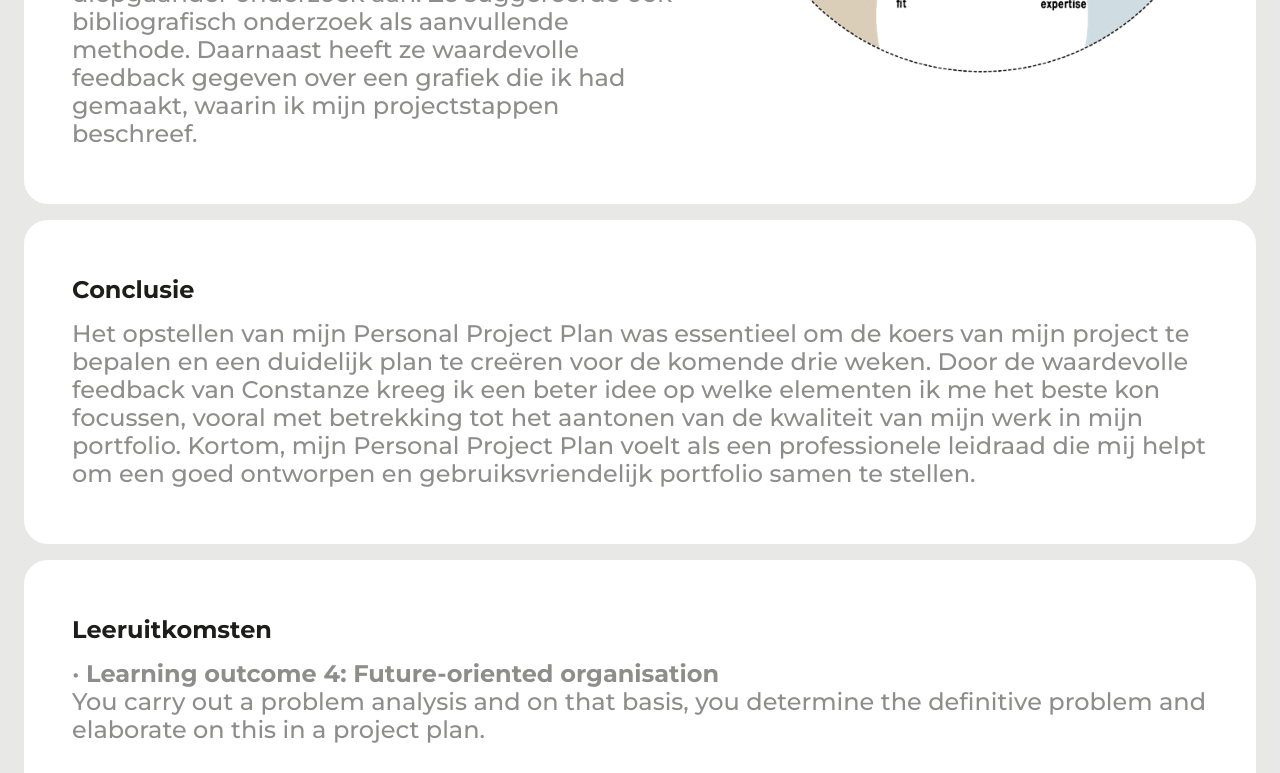
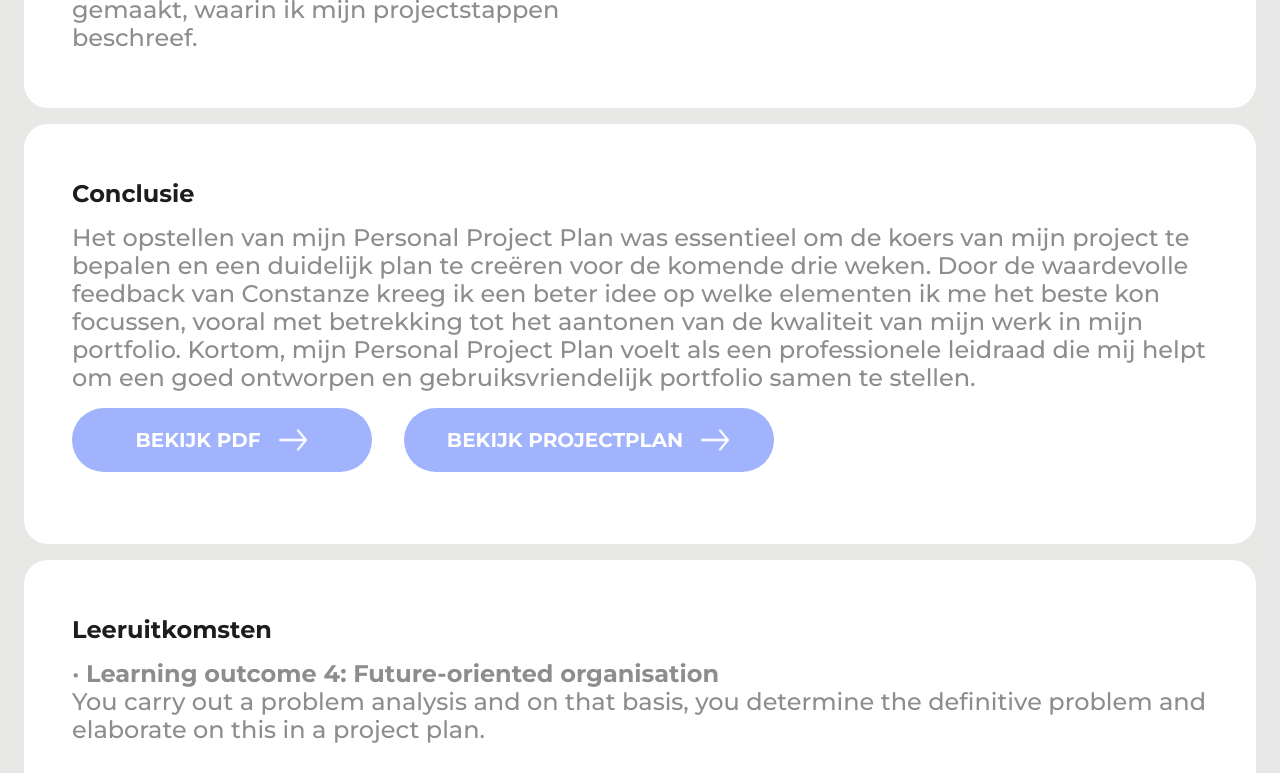
Before and after one commit to metteghijsen/semester6-website, a Nuxt app in the folder frontend/: page /deliverable/projectplan in a window 1280 px wide. Shown: the part 1122-1895 px from the top of the page. Built offline with nearby package versions, Linux system fonts and the light colour scheme.

Commit message:
Feature: Added buttons to projectplan and documentation

```diff
--- a/frontend/pages/deliverable/projectplan.vue
+++ b/frontend/pages/deliverable/projectplan.vue
@@ -3,7 +3,7 @@
     <UiContainer>
       <div class="h-full overflow-x-hidden">
         <LayoutTaskbar />
-        <UiTextbox add-header header="Personal Project Plan" title="Inleiding" add-button to="documents/projectplandocumentation.pdf">
+        <UiTextbox add-header header="Personal Project Plan" title="Inleiding">
           In dit document beschrijf ik mijn persoonlijke projectplan, en beschrijf ik het proces dat ik heb doorlopen bij het samenstellen van dit plan.
         </UiTextbox>
         <UiTextbox
@@ -16,6 +16,28 @@
         </UiTextbox>
         <UiTextbox title="Conclusie">
           Het opstellen van mijn Personal Project Plan was essentieel om de koers van mijn project te bepalen en een duidelijk plan te creëren voor de komende drie weken. Door de waardevolle feedback van Constanze kreeg ik een beter idee op welke elementen ik me het beste kon focussen, vooral met betrekking tot het aantonen van de kwaliteit van mijn werk in mijn portfolio. Kortom, mijn Personal Project Plan voelt als een professionele leidraad die mij helpt om een goed ontworpen en gebruiksvriendelijk portfolio samen te stellen.
+          <div class="flex flex-row">
+            <div class="w-[300px] my-2 mr-4">
+              <UiButton
+                label="bekijk PDF"
+                primary
+                regular
+                arrow
+                to="/documents/projectplandocumentatie.pdf"
+                target="_blank"
+              />
+            </div>
+            <div class="w-[370px] my-2">
+              <UiButton
+                label="bekijk projectplan"
+                primary
+                regular
+                arrow
+                to="/documents/personalprojectplan_v1_2_metteghijsen.pdf"
+                target="_blank"
+              />
+            </div>
+          </div>
         </UiTextbox>
         <UiTextbox title="Leeruitkomsten">
           •	<b> Learning outcome 4: Future-oriented organisation </b> <br>
```
